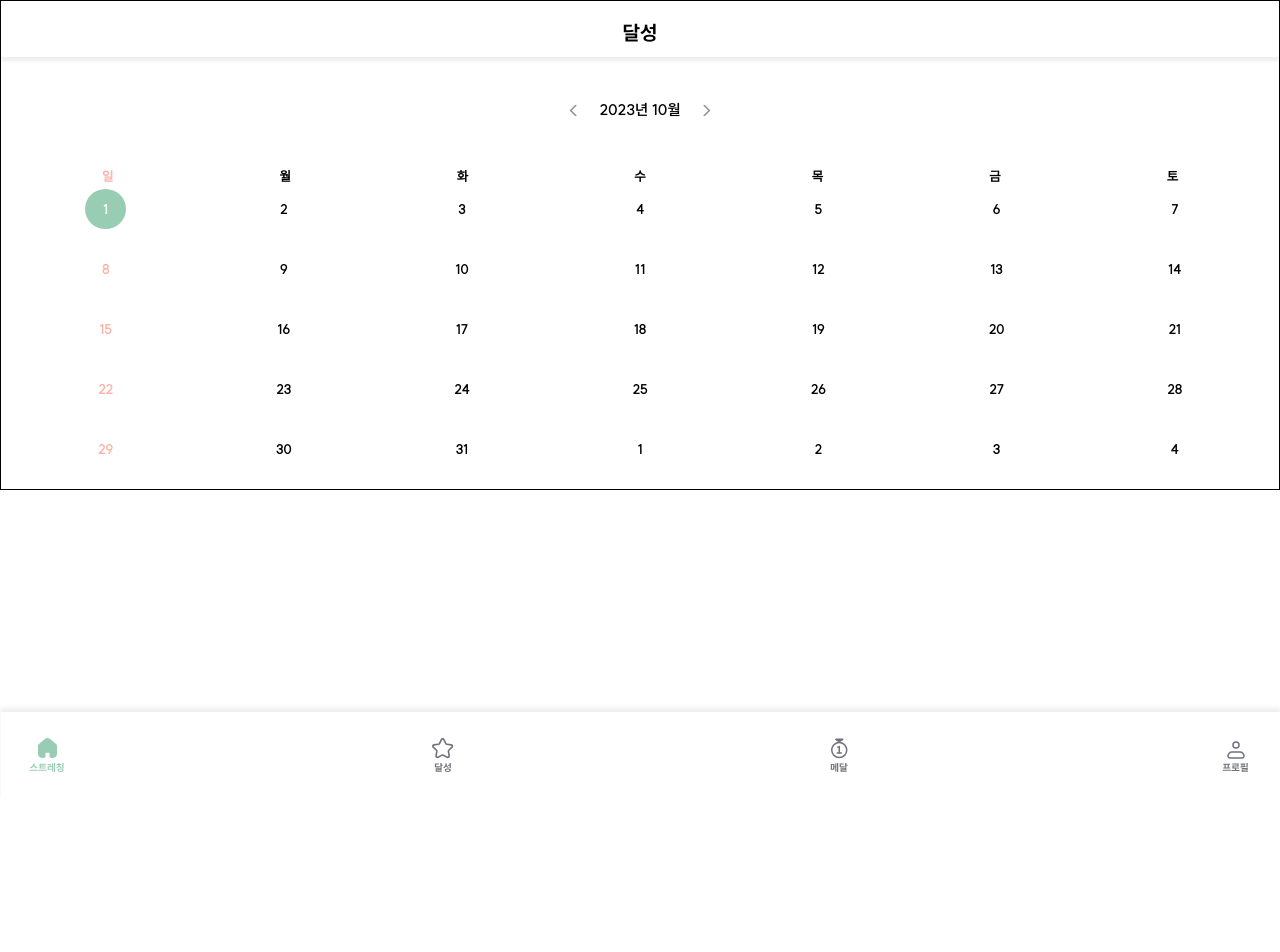
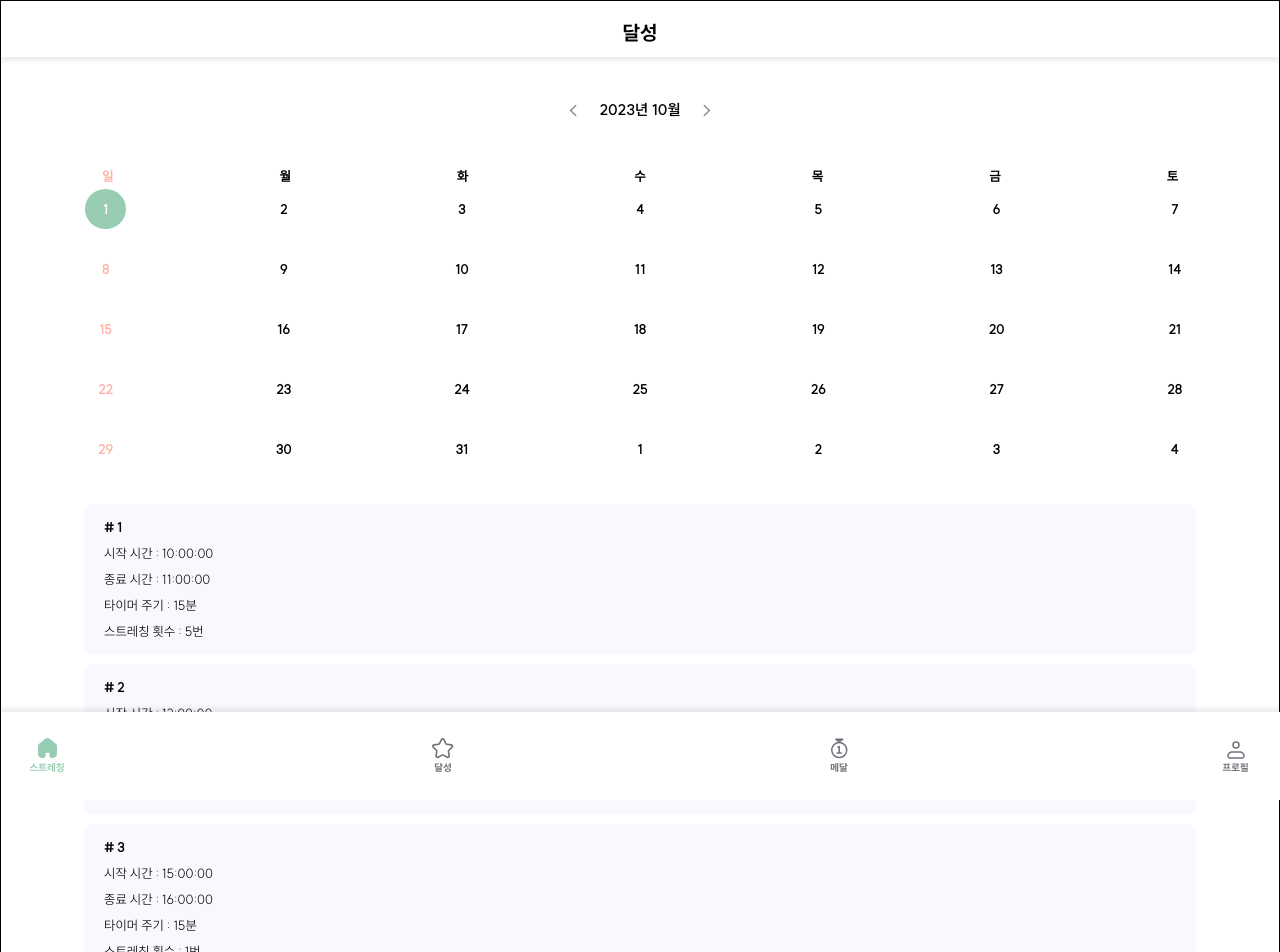
Before and after one commit to Turtled-swimmers/turtled_web, a React (Vite) app: page /calendar in a window 1280 px wide. Shown: the top 952 px of the page. Before the commit the page ends 800 px from the top, so only its background shows below. Built offline with nearby package versions, Linux system fonts and the light colour scheme.

Commit message:
[ style ] 달력 카드 불러오기 수정

```diff
--- a/src/components/calendar/DayCards.tsx
+++ b/src/components/calendar/DayCards.tsx
@@ -3,16 +3,16 @@ import useGetCalendarDay from "../../hooks/useGetCalendarDay";
 import DayCard from "./DayCard";
 
 interface DayCarsProps {
-  clickedDay: string;
+  selectedDate: string;
 }
 
 export default function DayCards(props: DayCarsProps) {
-  const { clickedDay } = props;
-  const { dayData } = useGetCalendarDay(clickedDay);
+  const { selectedDate } = props;
+  const { dayData } = useGetCalendarDay(selectedDate);
 
   return (
     <>
-      {clickedDay.length > 0 && (
+      {selectedDate.length > 0 && (
         <DayCardsContainer>
           {dayData?.map(({ start_time, end_time, repeat_time, count }, idx) => (
             <DayCard
--- a/src/components/calendar/DayItem.tsx
+++ b/src/components/calendar/DayItem.tsx
@@ -17,6 +17,10 @@ export default function DayItem(props: DayItemProps) {
   const isTodayDate: boolean = isToday(date);
   const currentDate: Date = new Date();
 
+  function handleShowRecord() {
+    setSelectedDate(date);
+  }
+
   return (
     <DayItemContainer>
       <DayItemWrapper>
@@ -24,7 +28,7 @@ export default function DayItem(props: DayItemProps) {
           <DayText $isToday={isTodayDate} $isNotvalid={getMonth(date) !== getMonth(currentDate)}>
             {formattedDate}
           </DayText>
-          {successedItem?.is_true && <Circle />}
+          {successedItem?.is_true && <Circle onClick={handleShowRecord} />}
         </DayBox>
       </DayItemWrapper>
     </DayItemContainer>
--- a/src/components/calendar/Days.tsx
+++ b/src/components/calendar/Days.tsx
@@ -1,21 +1,21 @@
 import { addDays, endOfMonth, endOfWeek, isSameDay, startOfMonth, startOfWeek } from "date-fns";
-import { useState } from "react";
 import styled from "styled-components";
 import useGetCalendarMonth from "../../hooks/useGetCalendarMonth";
 import DayItem from "./DayItem";
+import { SelectedDataType } from "./MonthCalendar";
 
-interface DaysProp {
+interface DaysProp extends SelectedDataType {
   currentDate: Date;
 }
 
 export default function Days(props: DaysProp) {
-  const { currentDate } = props;
+  const { currentDate, setSelectedDate } = props;
   const monthStart = startOfMonth(currentDate);
   const monthEnd = endOfMonth(monthStart);
   const startDate = startOfWeek(monthStart);
   const endDate: Date = endOfWeek(monthEnd);
   const { monthData } = useGetCalendarMonth();
-  const [selectedDate, setSelectedDate] = useState<Date>(new Date());
+  // const [selectedDate, setSelectedDate] = useState<Date>(new Date());
 
   const rows: React.ReactNode[] = [];
   let days: React.ReactNode[] = [];
--- a/src/components/calendar/MonthCalendar.tsx
+++ b/src/components/calendar/MonthCalendar.tsx
@@ -1,10 +1,14 @@
 import { addMonths, subMonths } from "date-fns";
-import { useState } from "react";
+import { Dispatch, SetStateAction, useState } from "react";
 import Days from "./Days";
 import DaysOfWeek from "./DaysOfWeek";
 import YearNMonth from "./YearNMonth";
 
-export default function MonthCalendar() {
+export interface SelectedDataType {
+  setSelectedDate: Dispatch<SetStateAction<Date>>;
+}
+
+export default function MonthCalendar({ setSelectedDate }: SelectedDataType) {
   const [currentDate, setCurrentDate] = useState<Date>(new Date());
 
   function handleToPrevMonth() {
@@ -23,7 +27,7 @@ export default function MonthCalendar() {
         handleToNextMonth={handleToNextMonth}
       />
       <DaysOfWeek />
-      <Days currentDate={currentDate} />
+      <Days currentDate={currentDate} setSelectedDate={setSelectedDate} />
     </>
   );
 }
--- a/src/components/calendar/index.tsx
+++ b/src/components/calendar/index.tsx
@@ -6,13 +6,13 @@ import DayCards from "./DayCards";
 import MonthCalendar from "./MonthCalendar";
 
 export default function Calendar() {
-  const [clickedDay, setClickedDay] = useState("");
+  const [selectedDate, setSelectedDate] = useState<Date>(new Date());
 
   return (
     <>
       <CalendarHeader />
-      <MonthCalendar />
-      <DayCards clickedDay={clickedDay} />
+      <MonthCalendar setSelectedDate={setSelectedDate} />
+      <DayCards selectedDate={`${selectedDate}`} />
       <Footer />
     </>
   );
```
